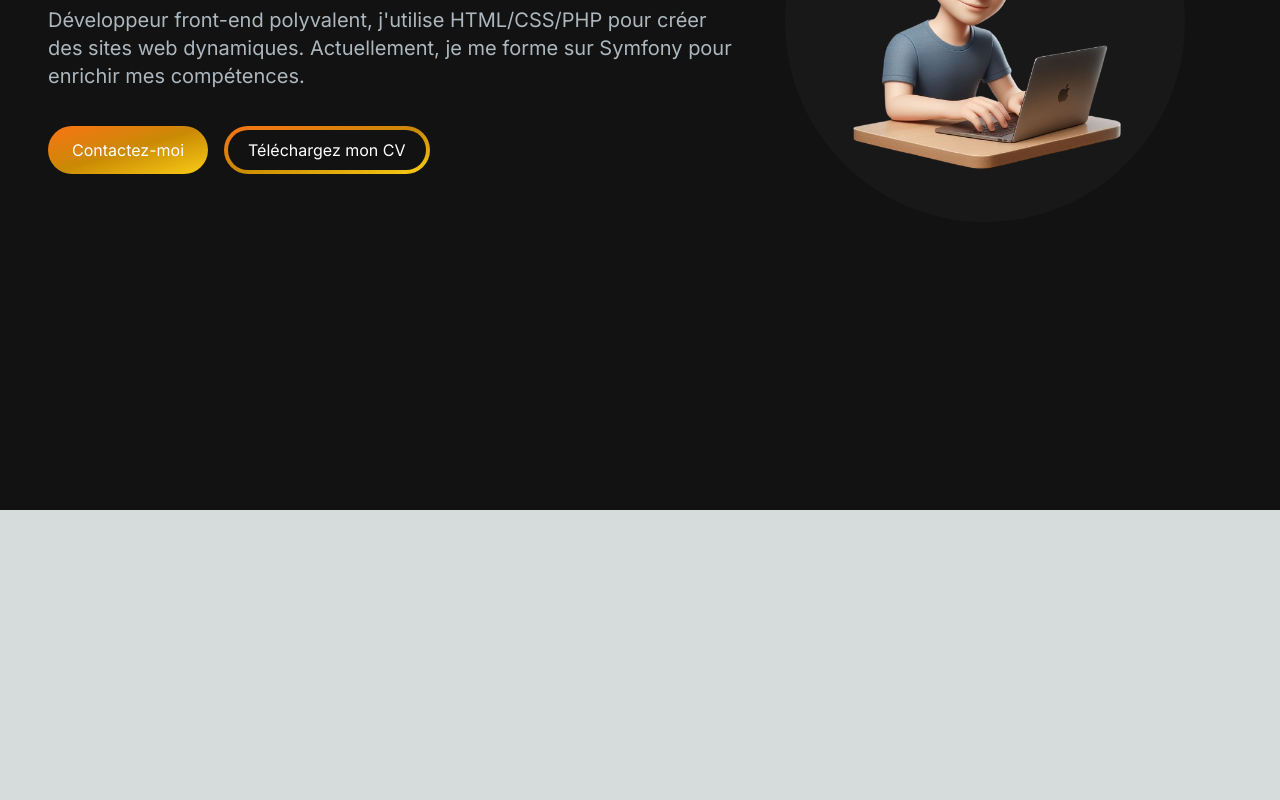
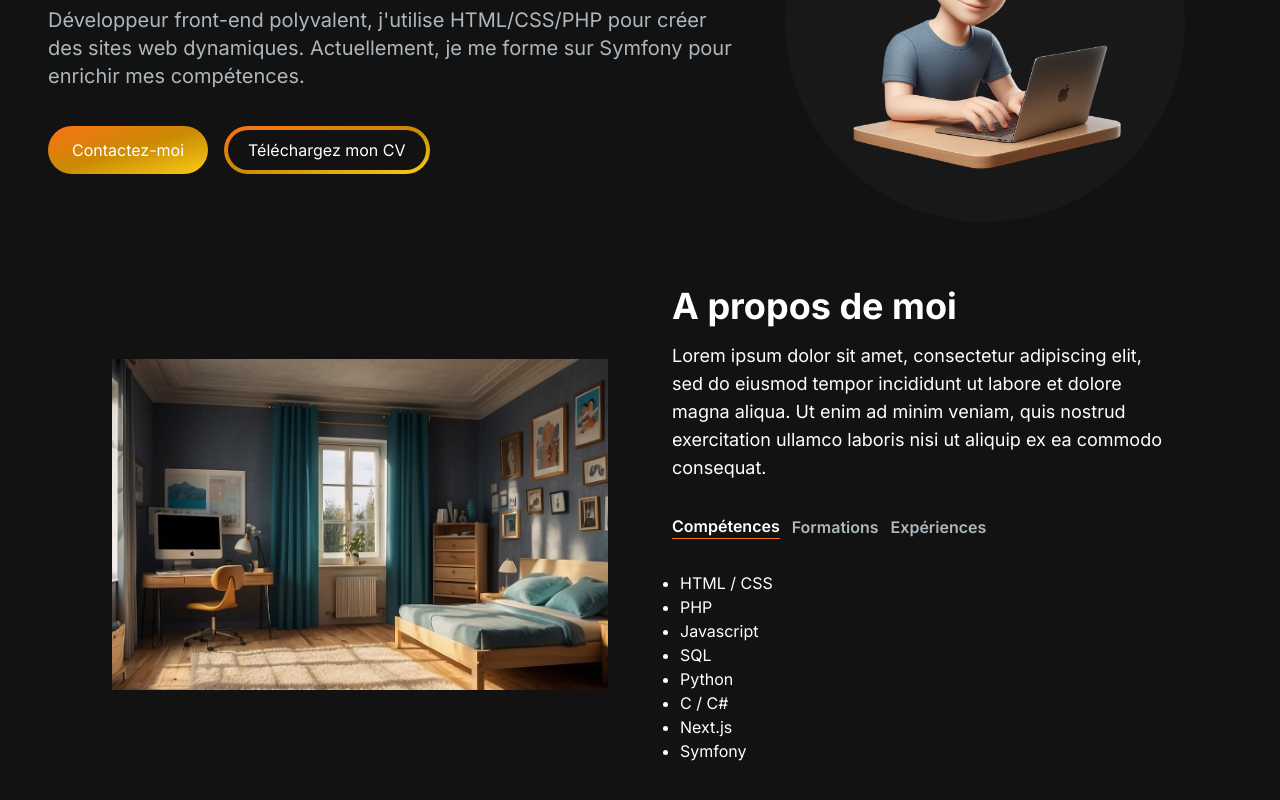
Before and after one commit to Lowcost42/portfolio, a Next.js app: page / in a window 1280 px wide. Shown: the part 290-1090 px from the top of the page. Before the commit the page ends 800 px from the top, so only its background shows below. Built offline with nearby package versions, Linux system fonts and the light colour scheme.

Commit message:
about portfolio
Partie About Terminée

```diff
--- /dev/null
+++ b/app/components/AboutSection.jsx
@@ -0,0 +1,98 @@
+"use client";
+import React, { useTransition, useState } from 'react'
+import Image from 'next/image'
+import TabButton from './TabButton'
+
+const TAB_DATA = [
+    {
+        title: 'Compétences',
+        id: 'competences',
+        content: (
+            <ul className='list-disc pl-2'>
+                <li>HTML / CSS</li>
+                <li>PHP</li>
+                <li>Javascript</li>
+                <li>SQL</li>
+                <li>Python</li>
+                <li>C / C#</li>
+                <li>Next.js</li>
+                <li>Symfony</li>
+            </ul>
+        )
+    },
+    {
+        title: 'Formations',
+        id: 'formations',
+        content: (
+            <ul className='list-disc pl-2'>
+                <li>BTS SIO (Services Informatiques aux Organisations) Lycée LaChartreuse Paradis</li>
+                <li>Formations HTML, CSS et PHP sur le site OpenClassRooms</li>
+                <li>Bac Pro TFCA (Technicien du Froid et du Conditionnement d'Air) Lycée LaChartreuse Paradis</li>
+            </ul>
+        )
+    },
+    {
+        title: 'Expériences',
+        id: 'experiences',
+        content: (
+            <ul className='list-disc pl-2'>
+                <li>Stage 6 semaines chez "AuxPlaisirDeGrandir" en Télétravail (no-code : WordPress)</li>
+                <li>Stage 6 semaines chez Computer.com à Le Puy en Velay (no-code : WordPress)</li>
+            </ul>
+        )
+    }
+]
+
+const AboutSection = () => {
+    const [tab, setTab] = useState("competences");
+    const [isPending, startTransition] = useTransition();
+
+    const handleTabChange = (id) => {
+        startTransition(() => {
+            setTab(id);
+        });
+    }
+    return (
+        <section className='text-white'>
+            <div className='md:grid md:grid-cols-2 gap-8 items-center py-8 px-4 xl:gap-16 sm:py-16 xl:px-16'>
+                <Image src="/images/about-img.png" alt="image à propos" width={500} height={500} />
+                <div className='mt-4 md:mt-0 text-left flex flex-col h-full'>
+                    <h2 className='text-4xl font-bold text-white mb-4'>A propos de moi</h2>
+                    <p className='text-base md:text-lg'>
+                        Lorem ipsum dolor sit amet, consectetur adipiscing elit,
+                        sed do eiusmod tempor incididunt ut labore et dolore magna aliqua. Ut enim ad minim veniam,
+                        quis nostrud exercitation ullamco laboris nisi ut aliquip ex ea commodo consequat.
+                    </p>
+                    <div className='flex flex-row mt-8'>
+                        <TabButton
+                            selectTab={() => handleTabChange("competences")}
+                            active={tab === "competences"}
+                        >
+                            {" "}
+                            Compétences {" "}
+                        </TabButton>
+
+                        <TabButton
+                            selectTab={() => handleTabChange("formations")}
+                            active={tab === "formations"}
+                        >
+                            {" "}
+                            Formations {" "}
+                        </TabButton>
+
+                        <TabButton
+                            selectTab={() => handleTabChange("experiences")}
+                            active={tab === "experience"}
+                        >
+                            {" "}
+                            Expériences {" "}
+                        </TabButton>
+                    </div>
+                    <div className='mt-8'>{TAB_DATA.find((t) => t.id === tab).content}</div>
+                </div>
+            </div>
+        </section>
+    )
+}
+
+export default AboutSection
--- /dev/null
+++ b/app/components/TabButton.jsx
@@ -0,0 +1,14 @@
+import React from 'react'
+
+const TabButton = ({ active, selectTab, children }) => {
+    const buttonClasses = active ? 'text-white border-b border-orange-500' : 'text-[#ADB7BE]'
+    return (
+        <button onClick={selectTab}>
+            <p className={`mr-3 font-semibold hover:text-white ${buttonClasses}`}>
+                {children}
+            </p>
+        </button>
+    )
+}
+
+export default TabButton
--- a/app/page.tsx
+++ b/app/page.tsx
@@ -1,6 +1,7 @@
 import Image from "next/image";
 import HeroSection from "./components/HeroSection";
 import Navbar from "./components/Navbar";
+import AboutSection from "./components/AboutSection";
 
 export default function Home() {
   return (
@@ -8,6 +9,7 @@ export default function Home() {
       <Navbar />
       <div className="container mt-24 mx-auto px-12 py-4">
         <HeroSection />
+        <AboutSection />
       </div>
     </main>
   );
```
Also changed, not shown: public/images/about-img.png (added).
